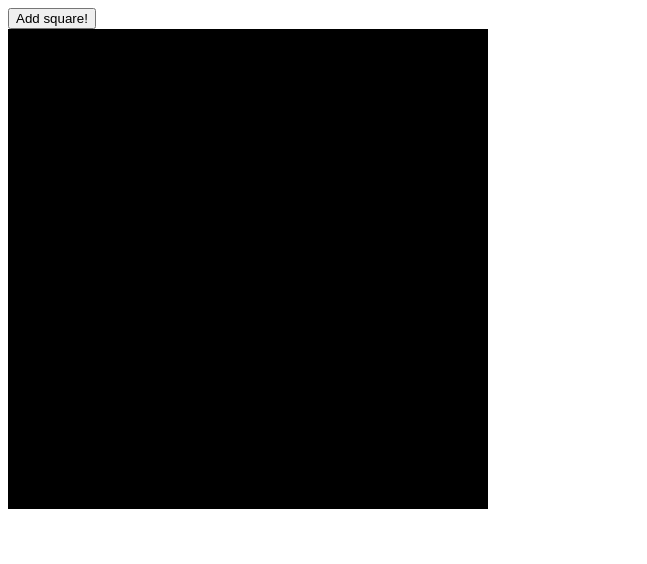
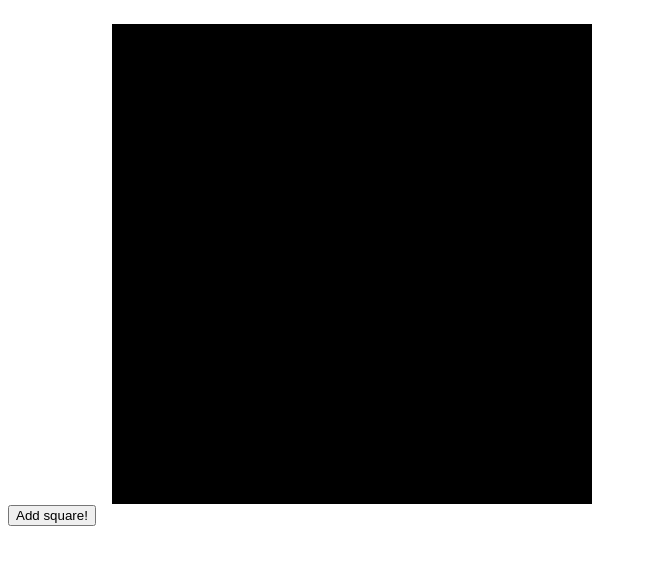
Before and after one commit to evannorton/covalence-dom-dom-dommmm, a plain HTML site: page index.html in a window 1280 px wide. Shown: the whole page, without its empty margins (0-647 px from the left). Drawn offline with Linux system fonts and the light colour scheme.

Commit message:
css formatting

```diff
--- a/scripts.js
+++ b/scripts.js
@@ -11,5 +11,6 @@ function button() {
         let square = document.createElement("div");
         square.className = "black-square";
         document.body.appendChild(square);
+        square.style.color = "black";
     }
 }
--- a/styles.css
+++ b/styles.css
@@ -2,4 +2,6 @@
     height: 30em;
     width: 30em;
     background-color: black;
+    margin: 1em;
+    display: inline-block;
 }
```
